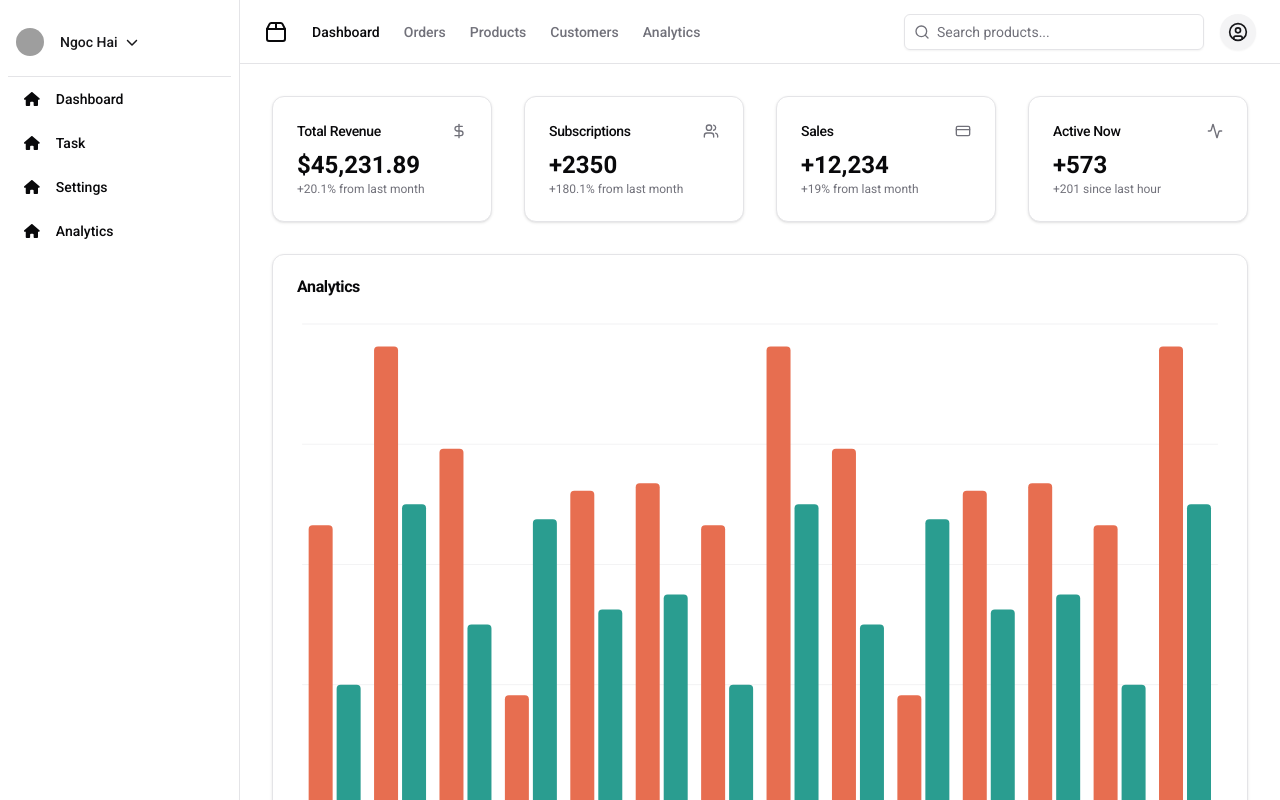
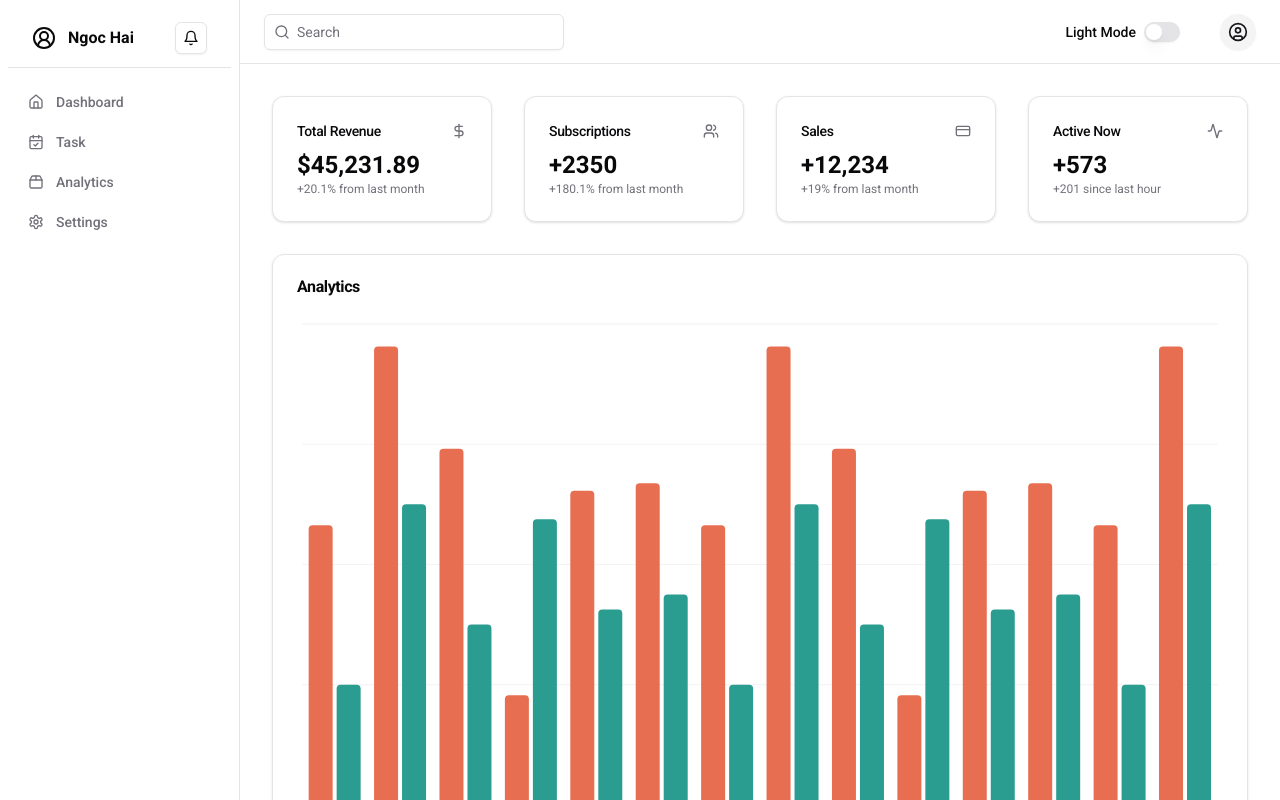
Before and after one commit to seaesa/expense-tracker, a React (Vite) app in the folder client/: page /dashboard in a window 1280 px wide. Built offline with nearby package versions, Linux system fonts and the light colour scheme; grey boxes are pictures that could not be loaded; a web font is replaced by a local one.

Commit message:
switch fontawesome to react lucide

```diff
--- a/client/package.json
+++ b/client/package.json
@@ -10,11 +10,6 @@
     "preview": "vite preview"
   },
   "dependencies": {
-    "@fortawesome/fontawesome-svg-core": "^6.5.2",
-    "@fortawesome/free-brands-svg-icons": "^6.5.2",
-    "@fortawesome/free-regular-svg-icons": "^6.5.2",
-    "@fortawesome/free-solid-svg-icons": "^6.5.2",
-    "@fortawesome/react-fontawesome": "^0.2.2",
     "@hookform/resolvers": "^3.9.0",
     "@radix-ui/react-avatar": "^1.1.0",
     "@radix-ui/react-dialog": "^1.1.1",
--- a/client/src/App.tsx
+++ b/client/src/App.tsx
@@ -6,6 +6,7 @@ import Login from "./components/login/login";
 import MainLayout from "./components/core/layout/main";
 import DashBoard from "./components/dashboard/dashboard";
 import NextTopLoader from 'nextjs-toploader';
+import Task from "./components/task";
 export default function App() {
   return (
     <>
@@ -13,6 +14,7 @@ export default function App() {
       <Routes>
         <Route element={<MainLayout />}>
           <Route path="/dashboard" element={<DashBoard />}></Route>
+          <Route path="/task" element={<Task />}></Route>
         </Route>
         <Route path="/signup" element={<Signup />}></Route>
         <Route path="/login" element={<Login />}></Route>
--- a/client/src/components/core/component/footer.tsx
+++ b/client/src/components/core/component/footer.tsx
@@ -1,5 +1,4 @@
-import { FontAwesomeIcon } from '@fortawesome/react-fontawesome';
-import { faFacebook, faGithub, faInstagram, faTwitter, faYoutube } from '@fortawesome/free-brands-svg-icons';
+import { Facebook, Github, Instagram, Twitter, Youtube } from 'lucide-react';
 import { Link } from 'react-router-dom';
 import React from 'react';
 import { Separator } from '../shadcn/separator';
@@ -132,14 +131,14 @@ const Footer: React.FC = () => {
             <div className='flex'>
               <IconSocial>
                 <Link to='https://github.com/seaesa'>
-                  <FontAwesomeIcon icon={faGithub} />
+                  <Github />
                 </Link>
-                <FontAwesomeIcon icon={faYoutube} />
-                <FontAwesomeIcon icon={faTwitter} />
+                <Youtube />
+                <Twitter />
                 <Link to='https://www.facebook.com/haipeaces'>
-                  <FontAwesomeIcon icon={faFacebook} />
+                  <Facebook />
                 </Link>
-                <FontAwesomeIcon icon={faInstagram} />
+                <Instagram />
               </IconSocial>
             </div>
           </div>
--- a/client/src/components/core/component/sidebar.tsx
+++ b/client/src/components/core/component/sidebar.tsx
@@ -1,67 +1,62 @@
 import { Link } from "react-router-dom"
 import { Button } from "../shadcn/button"
-import { FontAwesomeIcon } from "@fortawesome/react-fontawesome"
-import { faChevronDown, faHouse } from "@fortawesome/free-solid-svg-icons"
-import { Avatar, AvatarFallback, AvatarImage } from "../shadcn/avatar"
-import { Separator } from "../shadcn/separator"
+import { Bell, CalendarCheck, CircleUserRound, Home, Package2, Settings, } from "lucide-react"
 
 type ButtonProps = {
   icon: any,
   name: string,
-  link: string
+  link: string,
+  active?: boolean,
+  [key: string]: any
 }
 const sidebarList = [
   {
-    icon: faHouse,
+    icon: Home,
     link: '/Dashboard',
     name: 'Dashboard'
   },
   {
-    icon: faHouse,
+    icon: CalendarCheck,
     link: '/task',
     name: 'Task'
   },
   {
-    icon: faHouse,
+    icon: Package2,
+    link: '/analytics',
+    name: 'Analytics'
+  },
+  {
+    icon: Settings,
     link: '/settings',
     name: 'Settings'
   },
-  {
-    icon: faHouse,
-    link: '/analytics',
-    name: 'Analytics'
-  },
 ]
-function ButtonSideBar({ icon, name, link }: ButtonProps) {
+function ButtonSideBar({ icon: Icon, name, link, active = false, ...props }: ButtonProps) {
   return (
     <>
-      <Link to={link}>
-        <Button asChild variant='ghost' className="w-full justify-start cursor-pointer my-1">
-          <div>
-            <FontAwesomeIcon className="flex mr-4" icon={icon} />
+      <div className="flex-1 my-1" {...props}>
+        <nav className="grid items-start px-2 text-sm font-medium lg:px-4x">
+          <Link to={link} className={`flex items-center gap-3 rounded-lg px-3 py-2 ${active || 'text-muted-foreground'} transition-all hover:text-primary`} >
+            <Icon className="h-4 w-4" />
             {name}
-          </div>
-        </Button>
-      </Link>
+          </Link>
+        </nav>
+      </div>
     </>
   )
 }
 function HeaderSideBar() {
   return (
     <>
-      <div className="flex items-center py-2 px-2 cursor-pointer hover:text-accent-foreground hover:bg-accent rounded-md my-2">
-        <div className="flex items-center">
-          <Avatar className="h-7 w-7">
-            <AvatarImage src="https://dfstudio-d420.kxcdn.com/wordpress/wp-content/uploads/2019/06/digital_camera_photo-1080x675.jpg" />
-            <AvatarFallback>image.jps</AvatarFallback>
-          </Avatar>
-          <Button variant='link' className="hover:no-underline justify-start" asChild>
-            <div className="flex">
-              <FontAwesomeIcon className="w-3 order-2 mx-2" icon={faChevronDown} />
-              Ngoc Hai
-            </div>
-          </Button>
-        </div>
+      <div className="flex h-14 items-center border-b px-4 lg:h-[60px] lg:px-6">
+        <Link to="/" className="flex items-center gap-2 font-semibold space-x-1">
+          <CircleUserRound className="h-6 w-6" />
+          <span className="">Ngoc Hai</span>
+        </Link>
+        <Button variant="outline" size="icon" className="ml-auto h-8 w-8">
+          <Bell className="h-4 w-4" />
+          <span className="sr-only">Toggle notifications</span>
+        </Button>
       </div>
     </>
   )
@@ -70,10 +65,13 @@ export default function Sidebar() {
   return (
     <div className='relative px-2 py-2 h-screen hidden flex-none border-r z-10 md:block duration-500 w-60'>
       <HeaderSideBar />
-      <Separator orientation="horizontal" />
-      {sidebarList.map((sidebar, index) => (
-        <ButtonSideBar key={index} icon={sidebar.icon} link={sidebar.link} name={sidebar.name} />
-      ))}
+      <div className="my-4">
+        {sidebarList.map((sidebar, index) => (
+          <ButtonSideBar
+            onClick={(e: any) => console.log(e)}
+            icon={sidebar.icon} link={sidebar.link} name={sidebar.name} key={index} />
+        ))}
+      </div>
     </div>
   )
 }
--- a/client/src/components/dashboard/chart.tsx
+++ b/client/src/components/dashboard/chart.tsx
@@ -6,7 +6,6 @@ import { Bar, BarChart, CartesianGrid, XAxis } from "recharts"
 import {
   Card,
   CardContent,
-  CardDescription,
   CardFooter,
   CardHeader,
   CardTitle,
--- a/client/src/components/dashboard/dashboard.tsx
+++ b/client/src/components/dashboard/dashboard.tsx
@@ -1,11 +1,8 @@
-import { Link } from "react-router-dom"
 import {
   Activity,
   CircleUser,
   CreditCard,
   DollarSign,
-  Menu,
-  Package2,
   Search,
   Users,
 } from "lucide-react"
@@ -25,112 +22,30 @@ import {
   DropdownMenuTrigger,
 } from "@/components/core/shadcn/dropdown-menu"
 import { Input } from "@/components/core/shadcn/input"
-import { Sheet, SheetContent, SheetTrigger } from "@/components/core/shadcn/sheet"
 import Chart from "./chart"
+import { Switch } from "../core/shadcn/switch"
+import { Label } from "../core/shadcn/label"
+import { useTheme } from "@/providers/theme"
 export default function Dashboard() {
+  const { theme, setTheme } = useTheme()
   return (
     <div className="flex min-h-screen w-full flex-col">
-      <header className="z-10 sticky top-0 flex h-16 items-center gap-4 border-b bg-background px-4 md:px-6">
-        <nav className="hidden flex-col gap-6 text-lg font-medium md:flex md:flex-row md:items-center md:gap-5 md:text-sm lg:gap-6">
-          <Link
-            to="#"
-            className="flex items-center gap-2 text-lg font-semibold md:text-base"
-          >
-            <Package2 className="h-6 w-6" />
-            <span className="sr-only">Acme Inc</span>
-          </Link>
-          <Link
-            to="#"
-            className="text-foreground transition-colors hover:text-foreground"
-          >
-            Dashboard
-          </Link>
-          <Link
-            to="#"
-            className="text-muted-foreground transition-colors hover:text-foreground"
-          >
-            Orders
-          </Link>
-          <Link
-            to="#"
-            className="text-muted-foreground transition-colors hover:text-foreground"
-          >
-            Products
-          </Link>
-          <Link
-            to="#"
-            className="text-muted-foreground transition-colors hover:text-foreground"
-          >
-            Customers
-          </Link>
-          <Link
-            to="#"
-            className="text-muted-foreground transition-colors hover:text-foreground"
-          >
-            Analytics
-          </Link>
-        </nav>
-        <Sheet>
-          <SheetTrigger asChild>
-            <Button
-              variant="outline"
-              size="icon"
-              className="shrink-0 md:hidden"
-            >
-              <Menu className="h-5 w-5" />
-              <span className="sr-only">Toggle navigation menu</span>
-            </Button>
-          </SheetTrigger>
-          <SheetContent side="left">
-            <nav className="grid gap-6 text-lg font-medium">
-              <Link
-                to="#"
-                className="flex items-center gap-2 text-lg font-semibold"
-              >
-                <Package2 className="h-6 w-6" />
-                <span className="sr-only">Acme Inc</span>
-              </Link>
-              <Link to="#" className="hover:text-foreground">
-                Dashboard
-              </Link>
-              <Link
-                to="#"
-                className="text-muted-foreground hover:text-foreground"
-              >
-                Orders
-              </Link>
-              <Link
-                to="#"
-                className="text-muted-foreground hover:text-foreground"
-              >
-                Products
-              </Link>
-              <Link
-                to="#"
-                className="text-muted-foreground hover:text-foreground"
-              >
-                Customers
-              </Link>
-              <Link
-                to="#"
-                className="text-muted-foreground hover:text-foreground"
-              >
-                Analytics
-              </Link>
-            </nav>
-          </SheetContent>
-        </Sheet>
-        <div className="flex w-full items-center gap-4 md:ml-auto md:gap-2 lg:gap-4">
-          <form className="ml-auto flex-1 sm:flex-initial">
+      <header className="z-10 sticky top-0 flex h-16 items-center border-b bg-background px-4 md:px-6 justify-between">
+        <form className="flex-1 sm:flex-initial">
           <div className="relative">
             <Search className="absolute left-2.5 top-2.5 h-4 w-4 text-muted-foreground" />
             <Input
               type="search"
-                placeholder="Search products..."
+              placeholder="Search"
               className="pl-8 sm:w-[300px] md:w-[200px] lg:w-[300px]"
             />
           </div>
         </form>
+        <div className="flex w-full items-center justify-end gap-4 md:ml-auto md:gap-2 lg:gap-4">
+          <div className="flex items-center space-x-2 mr-6">
+            <Label className="capitalize transition-all" htmlFor="mode">{`${theme} Mode`}</Label>
+            <Switch onClick={() => setTheme(theme === 'dark' ? 'light' : 'dark')} />
+          </div>
           <DropdownMenu>
             <DropdownMenuTrigger asChild>
               <Button variant="secondary" size="icon" className="rounded-full">
--- a/client/src/components/landing/index.tsx
+++ b/client/src/components/landing/index.tsx
@@ -5,7 +5,6 @@ const ContentLandingPage = () => {
   return (
     <div className="screen-content flex min-h-[600px]">
       <div className='w-[50%]'>
-        {/* <img src={imageSvg} className='h-full' alt="write.svg" /> */}
         <Cobe />
       </div>
       <div className='flex flex-col justify-center items-center text-center w-[50%]'>
--- /dev/null
+++ b/client/src/components/task/index.tsx
@@ -0,0 +1,7 @@
+const Task: React.FC = () => {
+  return (
+    <>
+    </>
+  )
+}
+export default Task
```
Lines whose indentation alone changed are shown as unchanged.
